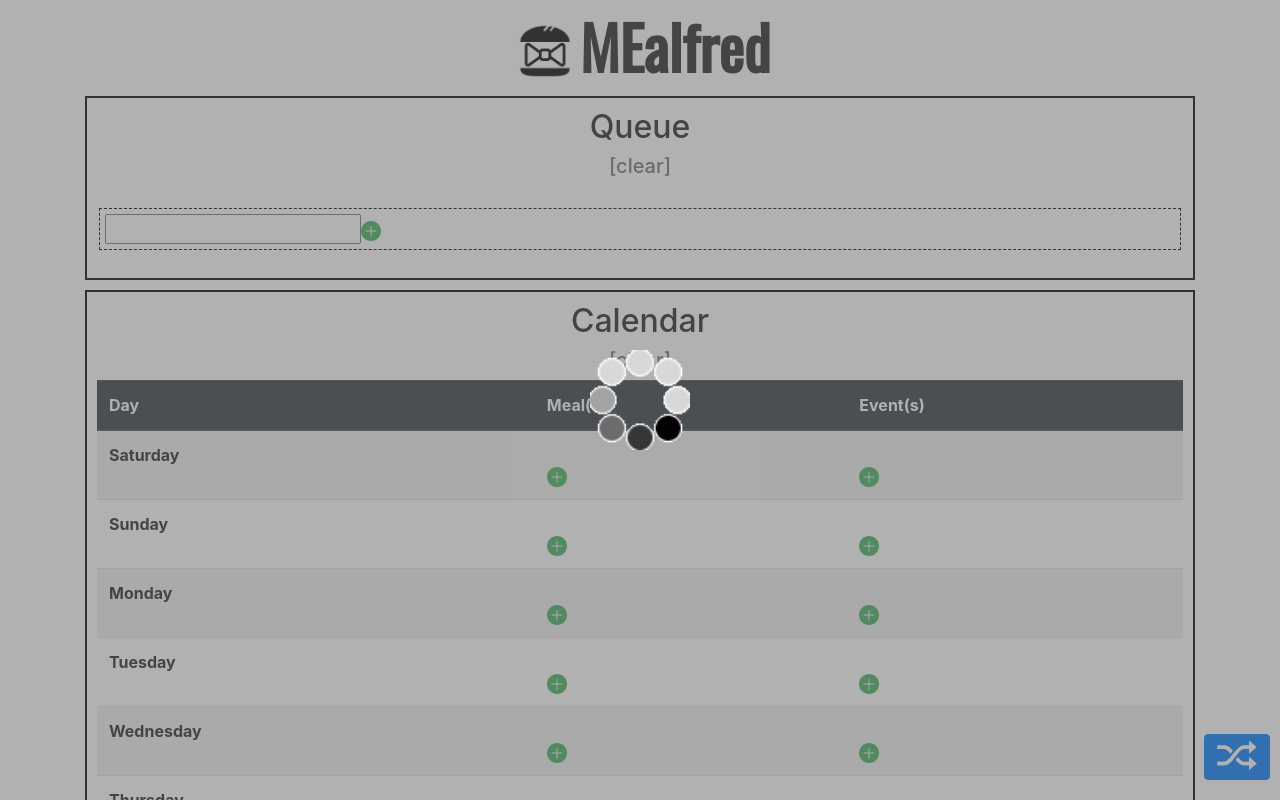
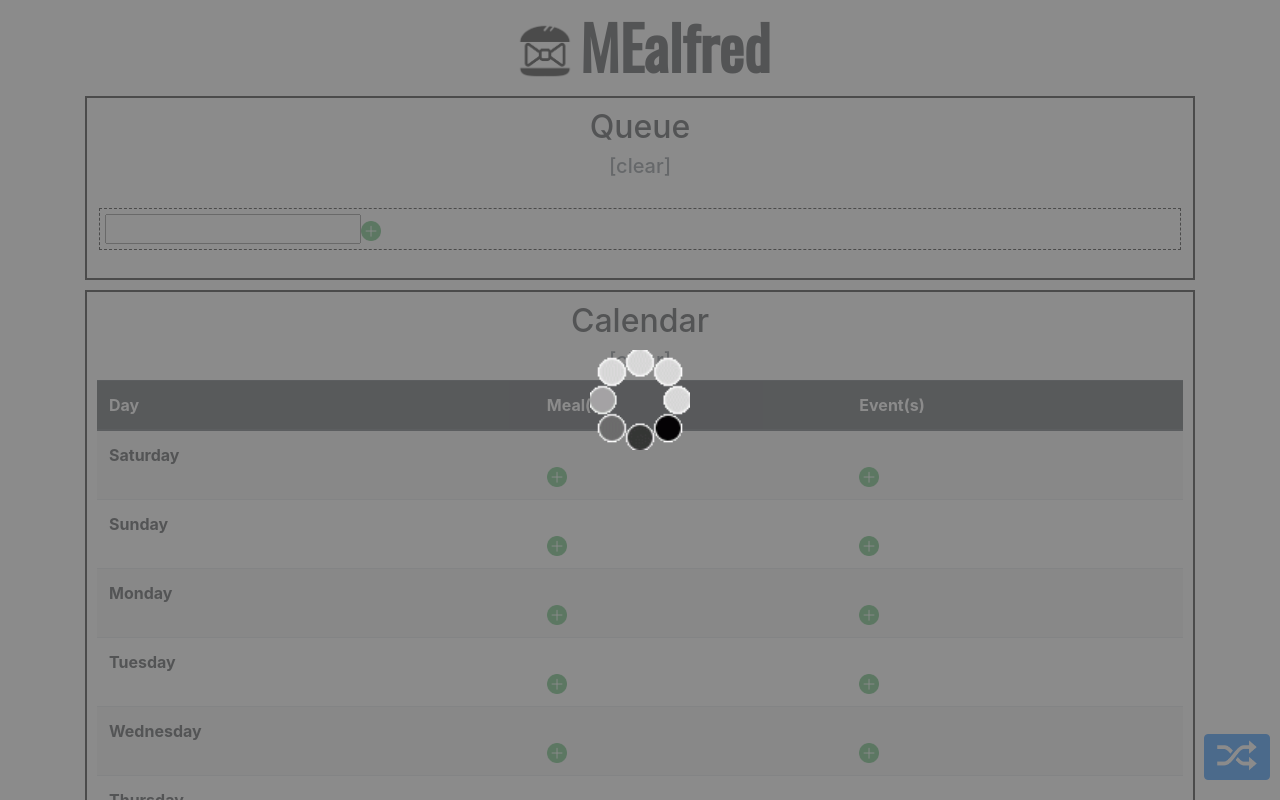
Before and after one commit to brianmueller/mealfred, a plain HTML site: page index.html in a window 1280 px wide. Shown: the top 800 px of the page. Drawn offline with nearby package versions, Linux system fonts and the light colour scheme; no server answers.

Commit message:
update loading

```diff
--- a/index.html
+++ b/index.html
@@ -638,26 +638,9 @@
             height: 100%;
         }
 
-        /*#loading {
-            position: absolute;
-            margin:auto;
-            text-align: center;
-            background-color: rgba(100,100,100,0.5);
-            width: 100%;
-            height: 100%;
-            z-index: 5;
-            width:100%;
-            height:100%;
-            background:url(loading.gif) center center no-repeat;
-        }
-
-        #loading img {
-
-        }*/
-
         #loading {
-            background-color: rgba(100,100,100,0.5);
-            position: absolute;
+            background-color: rgba(100,100,100,0.75);
+            position: fixed;
             top: 0;
             left: 0;
             width: 100%;
```
